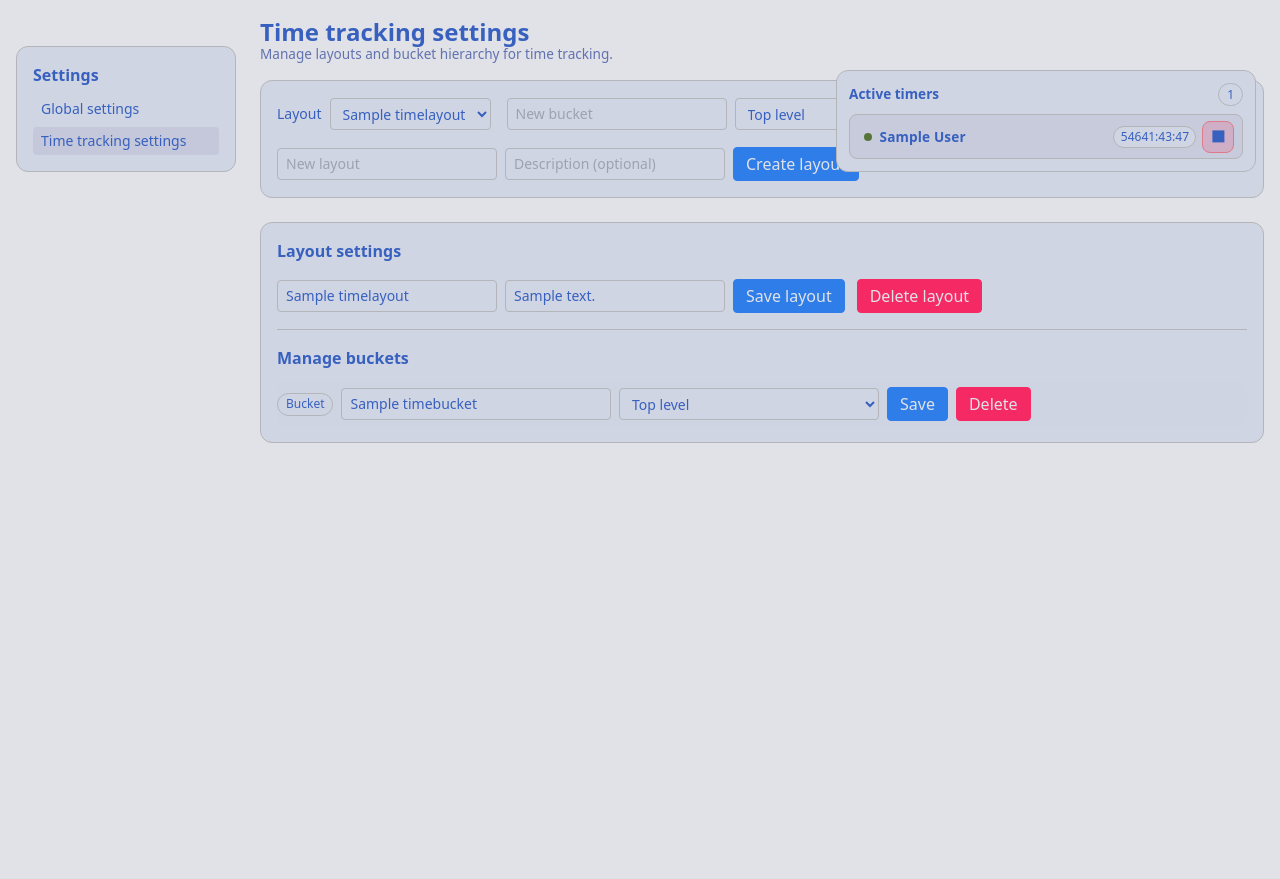
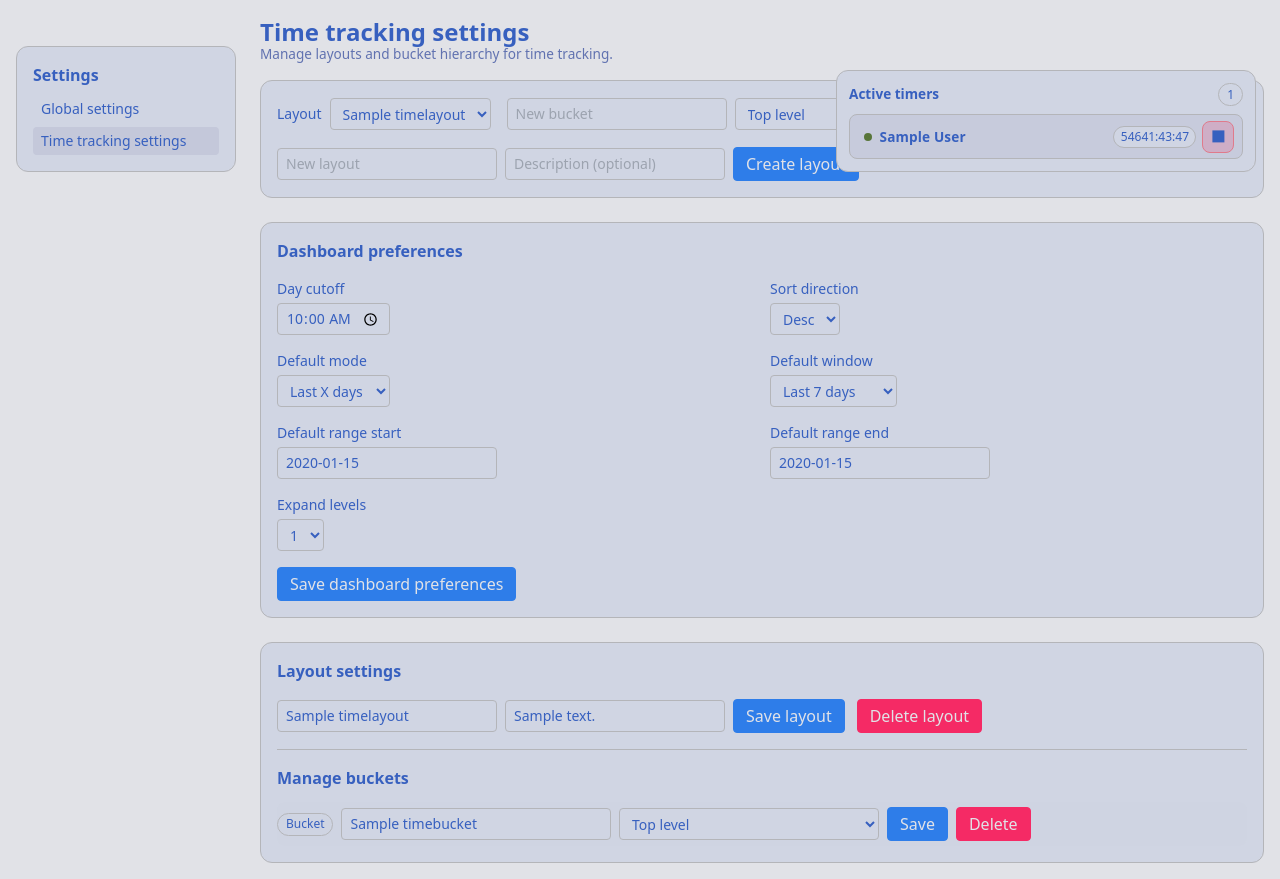
Before and after one commit to TheBitBanger/gulgrir, a Django app: page /my/time/settings/ in a window 1280 px wide. Shown: the part 50-929 px from the top of the page. Before the commit the page ends 493 px from the top, so only its background shows below. Run offline with Django 5.2, Linux system fonts and the light colour scheme; a user stored in the database is signed in; tables that the repository leaves empty hold one stand-in row (values such as "Sample post"); some libraries are stand-ins or nearby versions.

Commit message:
feat: add time dashboard cutoff
Add configurable day cutoffs and expose dashboard preferences in time tracking settings.

```diff
--- a/src/tracker/models.py
+++ b/src/tracker/models.py
@@ -1,3 +1,4 @@
+from datetime import time
 from urllib.parse import urlencode
 
 from django.conf import settings
@@ -223,6 +224,7 @@ class Profile(models.Model):
     time_dashboard_range_end = models.DateField(null=True, blank=True)
     time_dashboard_expand_depth = models.PositiveSmallIntegerField(default=3)
     time_dashboard_sort_dir = models.CharField(max_length=4, default="desc")
+    time_dashboard_day_cutoff = models.TimeField(default=time(0, 0))
 
     def flatpickr_format(self):
         # convert a few common strftime tokens to flatpickr
--- a/src/tracker/templates/tracker/time_settings.html
+++ b/src/tracker/templates/tracker/time_settings.html
@@ -41,6 +41,85 @@
       <input type="text" name="layout_name" class="control" placeholder="New layout">
       <input type="text" name="layout_description" class="control" placeholder="Description (optional)">
       <button type="submit" class="btn">Create layout</button>
+    </form>
+  </div>
+
+  <div class="panel space-y-4">
+    <div class="panel-title">Dashboard preferences</div>
+    <form method="post" action="{% url 'time_dashboard_preferences_update' %}" class="space-y-4">
+      {% csrf_token %}
+      <input type="hidden" name="next" value="{% url 'time_settings' %}{% if layout %}?layout={{ layout.id }}{% endif %}">
+      <div class="grid grid-cols-1 md:grid-cols-2 gap-4">
+        <div>
+          <label class="block text-sm mb-1">Day cutoff</label>
+          <input
+            type="time"
+            name="day_cutoff"
+            class="control"
+            value="{% if profile and profile.time_dashboard_day_cutoff %}{{ profile.time_dashboard_day_cutoff|time:'H:i' }}{% else %}00:00{% endif %}"
+          >
+        </div>
+        <div>
+          <label class="block text-sm mb-1">Sort direction</label>
+          <select name="sort_dir" class="control">
+            <option value="desc" {% if profile and profile.time_dashboard_sort_dir == "desc" %}selected{% endif %}>Desc</option>
+            <option value="asc" {% if profile and profile.time_dashboard_sort_dir == "asc" %}selected{% endif %}>Asc</option>
+          </select>
+        </div>
+        <div>
+          <label class="block text-sm mb-1">Default mode</label>
+          <select name="mode" class="control">
+            <option value="last" {% if not profile or profile.time_dashboard_mode != "range" %}selected{% endif %}>Last X days</option>
+            <option value="range" {% if profile and profile.time_dashboard_mode == "range" %}selected{% endif %}>Time range</option>
+          </select>
+        </div>
+        <div>
+          <label class="block text-sm mb-1">Default window</label>
+          <select name="window" class="control">
+            {% for window in selector_windows %}
+              <option
+                value="{{ window.key }}"
+                {% if profile and profile.time_dashboard_window_key %}
+                  {% if window.key == profile.time_dashboard_window_key %}selected{% endif %}
+                {% else %}
+                  {% if window.key == "all_time" %}selected{% endif %}
+                {% endif %}
+              >
+                {{ window.label }}
+              </option>
+            {% endfor %}
+          </select>
+        </div>
+        <div>
+          <label class="block text-sm mb-1">Default range start</label>
+          <input
+            type="text"
+            name="range_start"
+            class="control js-date"
+            value="{% if profile and profile.time_dashboard_range_start %}{{ profile.time_dashboard_range_start|date:'Y-m-d' }}{% endif %}"
+            placeholder="YYYY-MM-DD"
+          >
+        </div>
+        <div>
+          <label class="block text-sm mb-1">Default range end</label>
+          <input
+            type="text"
+            name="range_end"
+            class="control js-date"
+            value="{% if profile and profile.time_dashboard_range_end %}{{ profile.time_dashboard_range_end|date:'Y-m-d' }}{% endif %}"
+            placeholder="YYYY-MM-DD"
+          >
+        </div>
+        <div>
+          <label class="block text-sm mb-1">Expand levels</label>
+          <select name="expand_depth" class="control">
+            {% for depth in "12345"|make_list %}
+              <option value="{{ depth }}" {% if profile and profile.time_dashboard_expand_depth|stringformat:'s' == depth %}selected{% endif %}>{{ depth }}</option>
+            {% endfor %}
+          </select>
+        </div>
+      </div>
+      <button type="submit" class="btn">Save dashboard preferences</button>
     </form>
   </div>
 
--- a/src/tracker/urls.py
+++ b/src/tracker/urls.py
@@ -73,6 +73,11 @@ urlpatterns = [
     path("my/time/", time_tracking.time_dashboard, name="time_dashboard"),
     path("my/time/settings/", time_tracking.time_settings, name="time_settings"),
     path(
+        "my/time/settings/dashboard/",
+        time_tracking.time_dashboard_preferences_update,
+        name="time_dashboard_preferences_update",
+    ),
+    path(
         "my/time/layouts/add/",
         time_tracking.time_layout_create,
         name="time_layout_add",
--- a/src/tracker/views/time_tracking.py
+++ b/src/tracker/views/time_tracking.py
@@ -1,5 +1,5 @@
 import json
-from datetime import date
+from datetime import date, time
 
 from django.contrib import messages
 from django.contrib.auth.decorators import login_required
@@ -19,6 +19,7 @@ from ..services.time_dashboard import (
 )
 from ..services.time_dashboard_rules import build_dashboard_context_for_user
 from ..services.time_selection import select_from_level_for_user
+from ..services.time_windows import build_picker_windows
 
 
 @login_required
@@ -82,11 +83,16 @@ def time_dashboard(request):
         range_end = profile.time_dashboard_range_end
         expand_depth = profile.time_dashboard_expand_depth or 3
         sort_dir = profile.time_dashboard_sort_dir or "desc"
+        day_cutoff = profile.time_dashboard_day_cutoff
+    else:
+        day_cutoff = profile.time_dashboard_day_cutoff if profile else time(0, 0)
 
     if expand_depth is None:
         expand_depth = 3
     if sort_dir is None:
         sort_dir = "desc"
+    if day_cutoff is None:
+        day_cutoff = time(0, 0)
 
     resolved_mode = mode if mode in {"last", "range"} else "last"
     resolved_window = window_key or "all_time"
@@ -111,6 +117,7 @@ def time_dashboard(request):
         )
         profile.time_dashboard_expand_depth = expand_depth
         profile.time_dashboard_sort_dir = sort_dir
+        profile.time_dashboard_day_cutoff = day_cutoff
         profile.save(
             update_fields=[
                 "time_dashboard_mode",
@@ -119,6 +126,7 @@ def time_dashboard(request):
                 "time_dashboard_range_end",
                 "time_dashboard_expand_depth",
                 "time_dashboard_sort_dir",
+                "time_dashboard_day_cutoff",
             ]
         )
 
@@ -141,6 +149,7 @@ def time_dashboard(request):
         selected_range_end=selected_range_end,
         expand_depth=expand_depth,
         sort_dir=sort_dir,
+        day_cutoff=day_cutoff,
     )
     context["time_mode"] = resolved_mode
     context["time_window"] = resolved_window
@@ -148,11 +157,15 @@ def time_dashboard(request):
     context["range_end"] = resolved_range_end
     context["expand_depth"] = expand_depth
     context["sort_dir"] = sort_dir
+    context["day_cutoff"] = day_cutoff
     return render(request, "tracker/time_dashboard.html", context)
 
 
 @login_required
 def time_settings(request):
+    profile = None
+    if request.user.is_authenticated:
+        profile, _ = Profile.objects.get_or_create(user=request.user)
     layouts = list(
         TimeLayout.objects.filter(user=request.user).order_by("order", "name")
     )
@@ -217,8 +230,95 @@ def time_settings(request):
             "buckets": buckets,
             "bucket_options": bucket_options,
             "bucket_management": bucket_management,
+            "selector_windows": [
+                {"key": w.key, "label": w.label}
+                for w in build_picker_windows(
+                    cutoff_time=profile.time_dashboard_day_cutoff if profile else None
+                )
+            ],
+            "profile": profile,
         },
     )
+
+
+@require_POST
+@login_required
+def time_dashboard_preferences_update(request):
+    next_url = request.POST.get("next")
+    mode = request.POST.get("mode")
+    window_key = request.POST.get("window")
+    range_start_raw = request.POST.get("range_start")
+    range_end_raw = request.POST.get("range_end")
+    expand_depth_raw = request.POST.get("expand_depth")
+    sort_dir_raw = request.POST.get("sort_dir")
+    day_cutoff_raw = request.POST.get("day_cutoff")
+
+    def parse_date(value: str | None) -> date | None:
+        if not value:
+            return None
+        try:
+            return date.fromisoformat(value)
+        except ValueError:
+            return None
+
+    def parse_expand_depth(value: str | None) -> int:
+        if not value:
+            return 3
+        try:
+            depth = int(value)
+        except ValueError:
+            return 3
+        return depth if depth > 0 else 3
+
+    def parse_sort_dir(value: str | None) -> str:
+        return value if value in {"asc", "desc"} else "desc"
+
+    def parse_day_cutoff(value: str | None) -> time:
+        if not value:
+            return time(0, 0)
+        try:
+            return time.fromisoformat(value)
+        except ValueError:
+            return time(0, 0)
+
+    range_start = parse_date(range_start_raw)
+    range_end = parse_date(range_end_raw)
+    if range_start and range_end and range_start > range_end:
+        range_start, range_end = range_end, range_start
+
+    profile, _ = Profile.objects.get_or_create(user=request.user)
+    profile.time_dashboard_mode = mode if mode in {"last", "range"} else "last"
+    profile.time_dashboard_window_key = (
+        window_key if profile.time_dashboard_mode == "last" else ""
+    )
+    profile.time_dashboard_range_start = (
+        range_start if profile.time_dashboard_mode == "range" else None
+    )
+    profile.time_dashboard_range_end = (
+        range_end if profile.time_dashboard_mode == "range" else None
+    )
+    profile.time_dashboard_expand_depth = parse_expand_depth(expand_depth_raw)
+    profile.time_dashboard_sort_dir = parse_sort_dir(sort_dir_raw)
+    profile.time_dashboard_day_cutoff = parse_day_cutoff(day_cutoff_raw)
+    profile.save(
+        update_fields=[
+            "time_dashboard_mode",
+            "time_dashboard_window_key",
+            "time_dashboard_range_start",
+            "time_dashboard_range_end",
+            "time_dashboard_expand_depth",
+            "time_dashboard_sort_dir",
+            "time_dashboard_day_cutoff",
+        ]
+    )
+
+    if next_url and url_has_allowed_host_and_scheme(
+        next_url,
+        allowed_hosts={request.get_host()},
+        require_https=request.is_secure(),
+    ):
+        return redirect(next_url)
+    return redirect("time_settings")
 
 
 @require_POST
@@ -258,6 +358,7 @@ def time_level_select(request):
         selected_range_end = range_end
 
     try:
+        profile, _ = Profile.objects.get_or_create(user=request.user)
         payload = select_from_level_for_user(
             user=request.user,
             layout_id=layout_id_int,
@@ -265,6 +366,7 @@ def time_level_select(request):
             time_window_key=window_key,
             range_start=selected_range_start,
             range_end=selected_range_end,
+            day_cutoff=profile.time_dashboard_day_cutoff,
         )
     except ValueError as exc:
         return HttpResponseBadRequest(str(exc))
```
Also changed, not shown: src/tracker/services/time_dashboard_rules.py (+7 -5 lines), src/tracker/services/time_selection.py (+7 -4 lines), src/tracker/services/time_windows.py (+36 -22 lines), src/tracker/tests/test_time_dashboard.py (+32 -1 lines), src/tracker/migrations/0020_profile_time_dashboard_day_cutoff.py (added).
